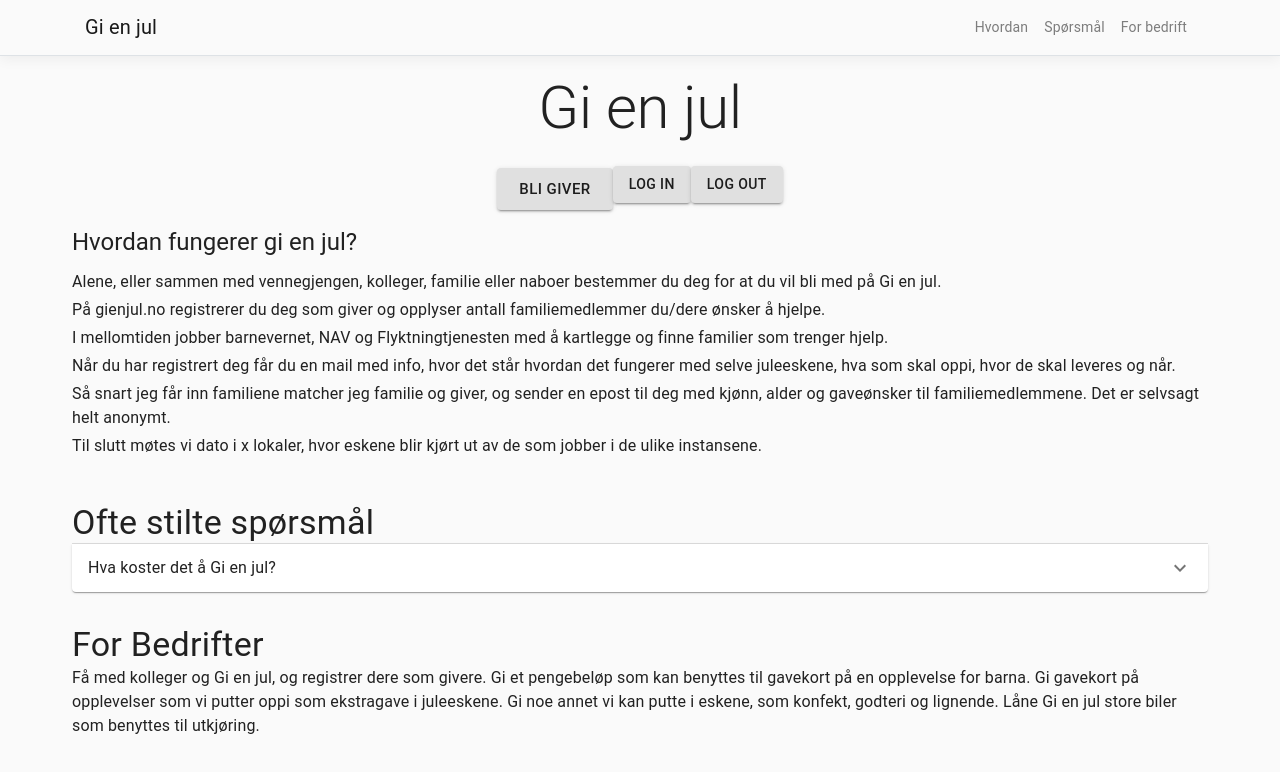
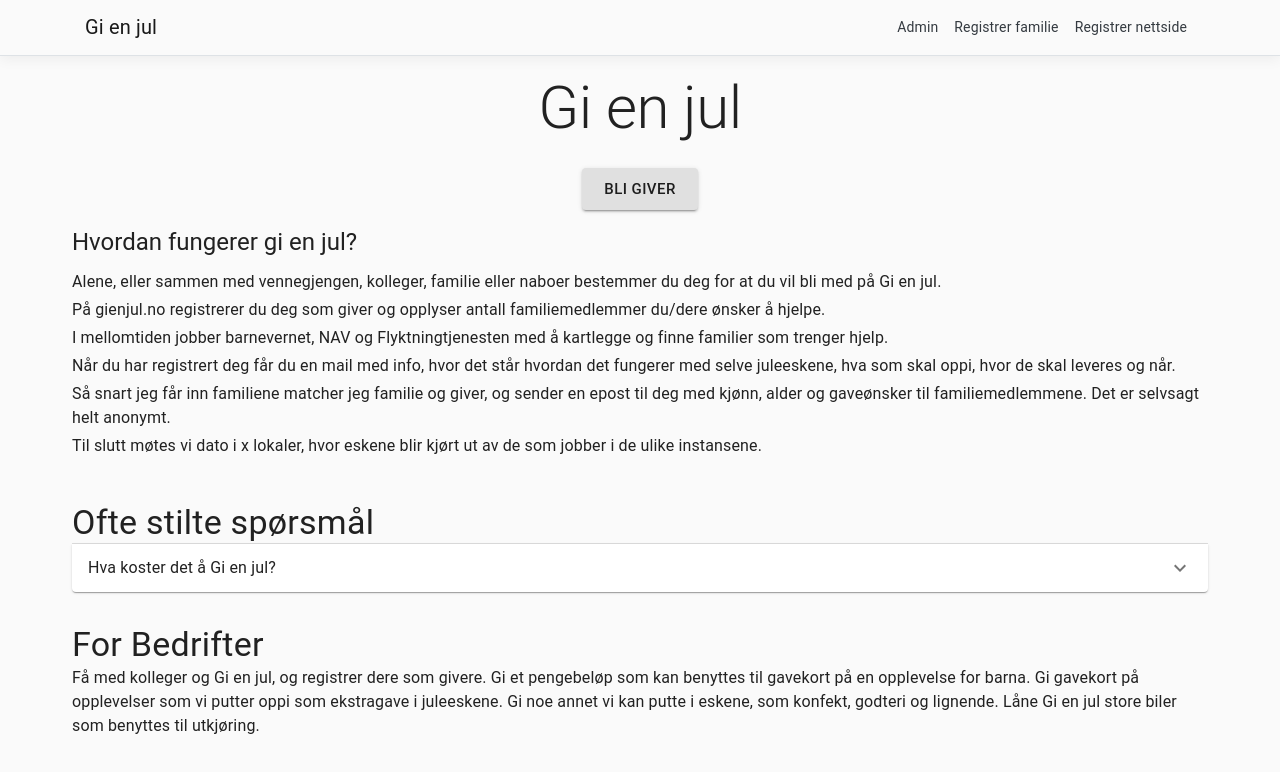
Before and after one commit to capgemini-stavanger/gi-en-jul, a React (Create React App) app in the folder GiEnJul/ClientApp/: page / in a window 1280 px wide. Shown: the top 772 px of the page. Built offline with nearby package versions, Linux system fonts and the light colour scheme.

Commit message:
Made authentication work in localhost

```diff
--- a/GiEnJul/ClientApp/src/App.tsx
+++ b/GiEnJul/ClientApp/src/App.tsx
@@ -1,41 +1,28 @@
+import { Container } from '@material-ui/core';
 import * as React from 'react';
 import { Route } from 'react-router';
+import AdminPage from '../src/components/admin/AdminPage';
+import LoadingPage from './common/components/LoadingPage';
+import NavMenuAdmin from './common/components/NavMenuAdmin';
+import Edit from './components/admin/editLandingPage/EditMacro';
 import Home from './components/home/Home';
 import Institution from './components/institution/InstitutionMacro';
-import AdminPage from '../src/components/admin/AdminPage';
 import SignUp from './components/registerGiver/SignUp';
-import './custom.css'
-import NavMenu from './common/components/NavMenu';
-import { Container } from '@material-ui/core';
-import NavMenuAdmin from './common/components/NavMenuAdmin';
-import Edit from './components/admin/editLandingPage/EditMacro';
+import './custom.css';
 
 const App = () => {
-    if (window.location.pathname === '/admin') {
     return (
-            <React.Fragment>
+        <>
             <NavMenuAdmin />
             <Container>
-                    <Route path ='/admin' component={AdminPage} />
+                <Route path='/admin' component={AdminPage} />
                 <Route exact path='/' component={Home} />
                 <Route path='/registrer-familie' component={Institution} />
                 <Route path='/bli-giver' component={SignUp} />
                 <Route path='/rediger' component={Edit} />
+                <Route path="/loading" component={LoadingPage} />
             </Container>
-            </React.Fragment>
+        </>
     )
 }
-    else {
-        return (
-            <React.Fragment>
-                <NavMenu />
-                <Container>
-                    <Route exact path='/' component={Home} />
-                    <Route path='/registrer-familie' component={Institution} />
-                    <Route path='/bli-giver' component={SignUp} />
-                </Container>
-            </React.Fragment>
-        );
-    }
-}
 export default App;
--- a/GiEnJul/ClientApp/src/common/components/LoadingPage.tsx
+++ b/GiEnJul/ClientApp/src/common/components/LoadingPage.tsx
@@ -1,18 +1,32 @@
-import { Box, Container } from '@material-ui/core';
-import * as React from 'react';
-import DotLoader from '../constants/DotLoader';
+import {
+  Box,
+  Container,
+  createStyles,
+  makeStyles,
+  Theme,
+} from "@material-ui/core";
+import * as React from "react";
+import DotLoader from "../constants/DotLoader";
 
+const useStyles = makeStyles((theme: Theme) =>
+  createStyles({
+    loader: {
+      minHeight: "70%",
+    },
+  })
+);
 
 const LoadingPage = () => {
-    return(
-        <React.Fragment>
-            <Container maxWidth="xl">
-                <Box display="flex" justifyContent="center" alignContent="center">
-                    <DotLoader/>
-                </Box>
-            </Container>
-        </React.Fragment>
-    )
-}
+  const myStyle = useStyles();
+  return (
+    <React.Fragment>
+      <Container maxWidth="xl" className={myStyle.loader}>
+        <Box display="flex" justifyContent="center" alignContent="center">
+          <DotLoader />
+        </Box>
+      </Container>
+    </React.Fragment>
+  );
+};
 
 export default LoadingPage;
--- a/GiEnJul/ClientApp/src/components/admin/AdminPage.tsx
+++ b/GiEnJul/ClientApp/src/components/admin/AdminPage.tsx
@@ -1,24 +1,29 @@
-import { Container } from '@material-ui/core';
-import * as React from 'react';
-import { connect } from 'react-redux';
-import AdminMenu from './common/AdminMenu';
-import Completed from './connections/Completed';
-import Suggested from './connections/Suggested';
-import EditQuestions from './editLandingPage/EditQuestions';
-
+import { withAuthenticationRequired } from "@auth0/auth0-react";
+import { Container } from "@material-ui/core";
+import * as React from "react";
+import LoadingPage from "../../common/components/LoadingPage";
+import LoginButton from "../login/LoginButton";
+import LogOutButton from "../login/LogOutButton";
+import AdminMenu from "./common/AdminMenu";
+import Completed from "./connections/Completed";
+import Suggested from "./connections/Suggested";
+import EditQuestions from "./editLandingPage/EditQuestions";
 
 function AdminPage() {
-        return(
-            <React.Fragment>
-                <Container maxWidth="xl">
-                    <AdminMenu />
-                    <Suggested/>
-                    <Completed />
-                    <EditQuestions/>
-                </Container>
-            </React.Fragment>
-        );
-
+  return (
+    <>
+      <LoginButton></LoginButton>
+      <LogOutButton></LogOutButton>
+      <Container maxWidth="xl">
+        <AdminMenu />
+        <Suggested />
+        <Completed />
+        <EditQuestions />
+      </Container>
+    </>
+  );
 }
 
-export default connect()(AdminPage);
+export default withAuthenticationRequired(AdminPage, {
+  onRedirecting: () => <LoadingPage />,
+});
--- a/GiEnJul/ClientApp/src/components/home/Home.tsx
+++ b/GiEnJul/ClientApp/src/components/home/Home.tsx
@@ -1,19 +1,17 @@
 import * as React from 'react';
 import { connect } from 'react-redux';
-import {Route} from 'react-router-dom'
-import  How  from './How';
+import { Route } from 'react-router-dom'
+import How from './How';
 import Questions from './Questions';
 import Companies from './Companies';
 import Tab from '../../common/components/Tab';
-import {Typography, Container, Button, Grid} from '@material-ui/core';
+import { Typography, Container, Button, Grid } from '@material-ui/core';
 import useStyles from './Styles';
-import LoginButton from '../../components/login/LoginButton';
-import LogOutButton from '../../components/login/LogOutButton';
 
 const Home = () => {
   const classes = useStyles();
 
-  return(
+  return (
     <Container>
       <Grid
         container
@@ -28,11 +26,9 @@
           direction="row"
           justify="center"
           alignItems="center">
-    <Route render={({ history}) => (
-    <Button size='large' variant='contained' className={classes.submit}  onClick={() => { history.push('/bli-giver') }}>Bli Giver
+          <Route render={({ history }) => (
+            <Button size='large' variant='contained' className={classes.submit} onClick={() => { history.push('/bli-giver') }}>Bli Giver
             </Button>)} />
-    <LoginButton />
-    <LogOutButton />
         </Grid>
       </Grid>
       <How />
--- a/GiEnJul/ClientApp/src/index.tsx
+++ b/GiEnJul/ClientApp/src/index.tsx
@@ -1,13 +1,13 @@
+import { Auth0Provider } from '@auth0/auth0-react';
 import 'bootstrap/dist/css/bootstrap.css';
-
+import { ConnectedRouter } from 'connected-react-router';
+import { createBrowserHistory } from 'history';
 import * as React from 'react';
 import * as ReactDOM from 'react-dom';
 import { Provider } from 'react-redux';
-import { ConnectedRouter } from 'connected-react-router';
-import { createBrowserHistory } from 'history';
-import configureStore from './store/configureStore';
 import App from './App';
 import registerServiceWorker from './registerServiceWorker';
+import configureStore from './store/configureStore';
 
 // Create browser history to use in the Redux store
 const baseUrl = document.getElementsByTagName('base')[0].getAttribute('href') as string;
@@ -15,12 +15,19 @@
 
 // Get the application-wide store instance, prepopulating with state from the server where available.
 const store = configureStore(history);
+console.log(window.location.origin);
 
 ReactDOM.render(
     <Provider store={store}>
-        <ConnectedRouter history={history}>
-            <App />
-        </ConnectedRouter>
+        <Auth0Provider
+        domain="dev-r7fmessb.eu.auth0.com"
+        clientId="sxpa9h7p3UnlhP2aIttZHlLVr41rU0RR"
+        redirectUri={window.location.origin+"/admin"}
+        >
+            <ConnectedRouter history={history}>
+                <App />
+            </ConnectedRouter>
+        </Auth0Provider>
     </Provider>,
     document.getElementById('root'));
 
```
Also changed, not shown: GiEnJul/ClientApp/src/components/login/LogOutButton.tsx (+6 -3 lines), GiEnJul/ClientApp/src/components/login/LoginButton.tsx (+5 -2 lines), GiEnJul/ClientApp/src/components/login/LoginPage.tsx (+8 -3 lines), 1 other file (tests, documents, lock files or other folders). Lines whose indentation alone changed are shown as unchanged.
